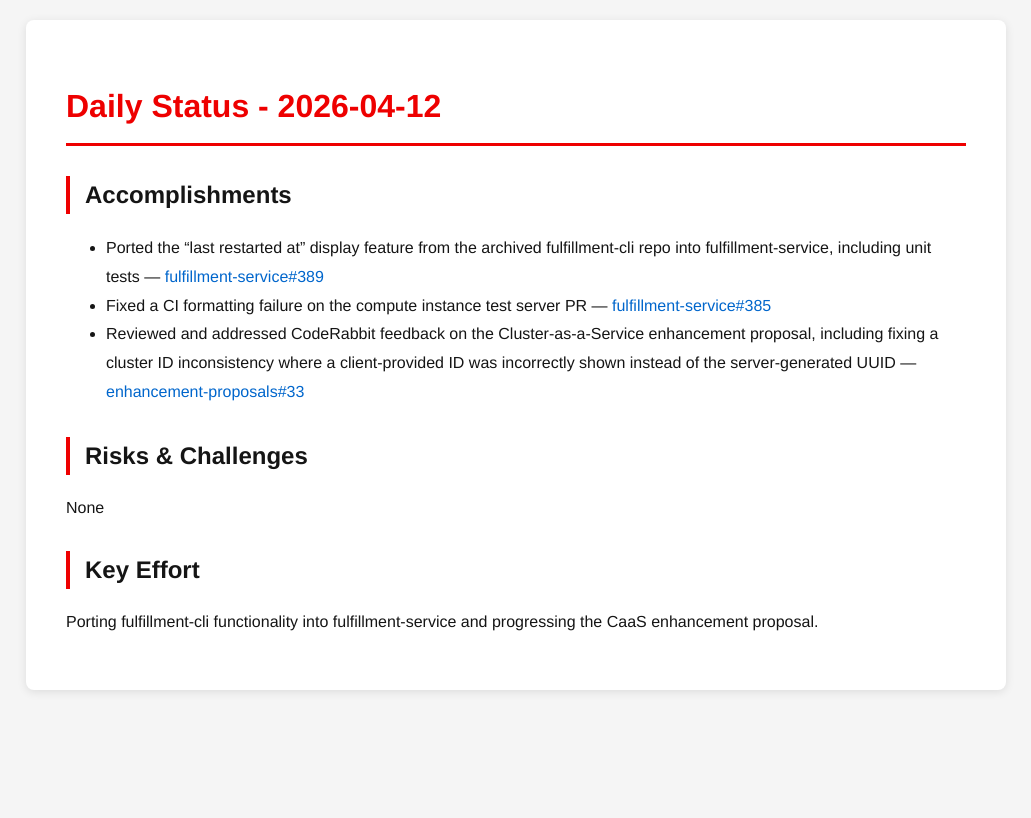
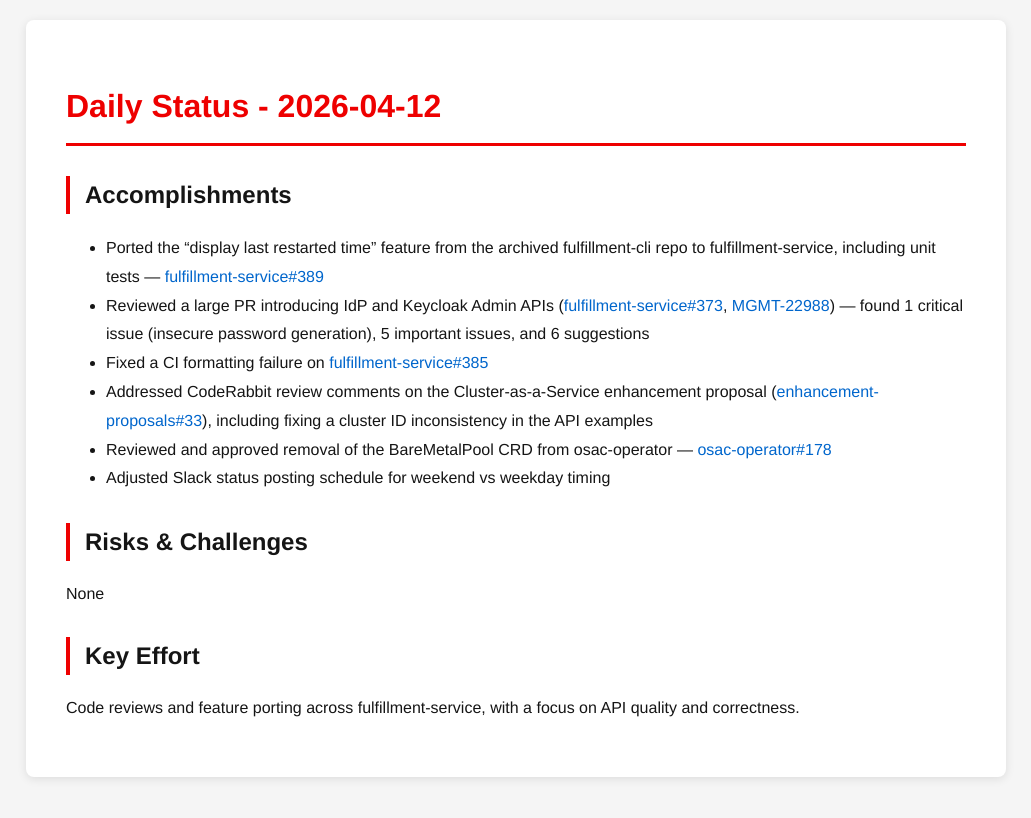
Before and after one commit to tzvatot/daily-status, a Jekyll site: the page built from 2026-04-12.md, in a window 1280 px wide. Shown: the top 818 px of the page, without its empty margins (124-1155 px from the left). Built offline with Jekyll 4.4.1, drawn with Linux system fonts in a browser that asks for light colours.

Commit message:
Daily status update - 2026-04-12

```diff
--- a/2026-04-12.md
+++ b/2026-04-12.md
@@ -7,12 +7,15 @@
 # Daily Status - 2026-04-12
 
 ## Accomplishments
-- Ported the "last restarted at" display feature from the archived fulfillment-cli repo into fulfillment-service, including unit tests — [fulfillment-service#389](https://github.com/osac-project/fulfillment-service/pull/389)
-- Fixed a CI formatting failure on the compute instance test server PR — [fulfillment-service#385](https://github.com/osac-project/fulfillment-service/pull/385)
-- Reviewed and addressed CodeRabbit feedback on the Cluster-as-a-Service enhancement proposal, including fixing a cluster ID inconsistency where a client-provided ID was incorrectly shown instead of the server-generated UUID — [enhancement-proposals#33](https://github.com/osac-project/enhancement-proposals/pull/33)
+- Ported the "display last restarted time" feature from the archived fulfillment-cli repo to fulfillment-service, including unit tests — [fulfillment-service#389](https://github.com/osac-project/fulfillment-service/pull/389)
+- Reviewed a large PR introducing IdP and Keycloak Admin APIs ([fulfillment-service#373](https://github.com/osac-project/fulfillment-service/pull/373), [MGMT-22988](https://issues.redhat.com/browse/MGMT-22988)) — found 1 critical issue (insecure password generation), 5 important issues, and 6 suggestions
+- Fixed a CI formatting failure on [fulfillment-service#385](https://github.com/osac-project/fulfillment-service/pull/385)
+- Addressed CodeRabbit review comments on the Cluster-as-a-Service enhancement proposal ([enhancement-proposals#33](https://github.com/osac-project/enhancement-proposals/pull/33)), including fixing a cluster ID inconsistency in the API examples
+- Reviewed and approved removal of the BareMetalPool CRD from osac-operator — [osac-operator#178](https://github.com/osac-project/osac-operator/pull/178)
+- Adjusted Slack status posting schedule for weekend vs weekday timing
 
 ## Risks & Challenges
 None
 
 ## Key Effort
-Porting fulfillment-cli functionality into fulfillment-service and progressing the CaaS enhancement proposal.
+Code reviews and feature porting across fulfillment-service, with a focus on API quality and correctness.
```
